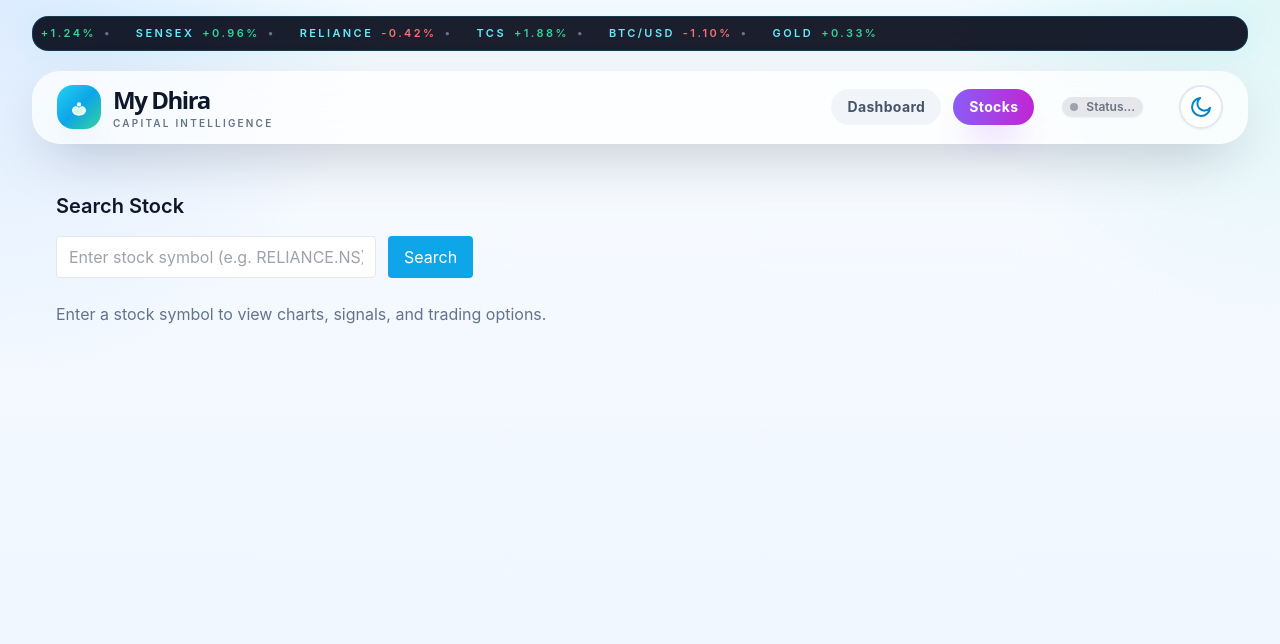
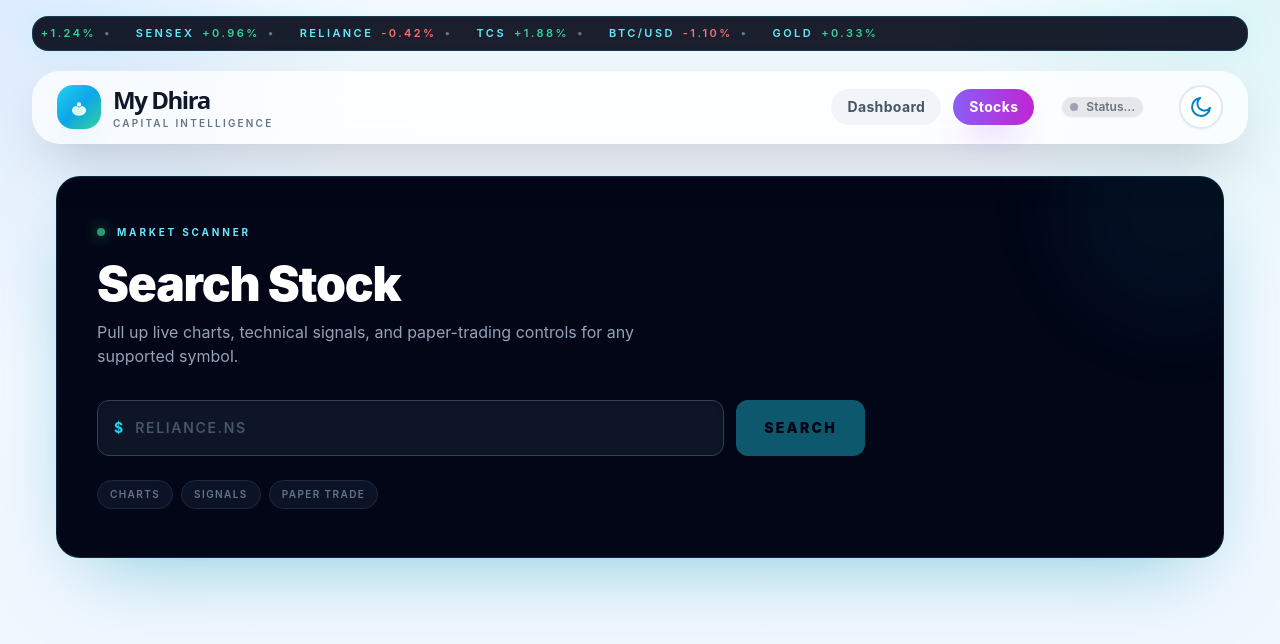
Before and after one commit to xdominator365/smart-investor-platform, a React (Vite) app in the folder smart-investor/frontend/: page /stocks in a window 1280 px wide. Shown: the top 644 px of the page. Built offline with nearby package versions, Linux system fonts and the light colour scheme; no server answers.

Commit message:
Polish stock search experience

```diff
--- a/smart-investor/frontend/src/pages/Stocks.tsx
+++ b/smart-investor/frontend/src/pages/Stocks.tsx
@@ -4,33 +4,65 @@ export default function Stocks() {
   const [symbol, setSymbol] = useState("");
 
   const handleSearch = () => {
-    if (!symbol.trim()) return;
-    const url = `/stocks/${symbol.toUpperCase()}`;
-    window.open(url, '_blank');
+    const normalizedSymbol = symbol.trim().toUpperCase();
+    if (!normalizedSymbol) return;
+    const url = `/stocks/${normalizedSymbol}`;
+    window.open(url, "_blank");
   };
 
   return (
-    <main className="p-6">
-      <h2 className="text-xl font-semibold mb-4">Search Stock</h2>
+    <main className="px-4 pb-8 pt-2 md:px-6">
+      <section className="relative overflow-hidden rounded-3xl border border-cyan-500/20 bg-slate-950 px-5 py-8 shadow-[0_25px_80px_-30px_rgba(8,145,178,0.55)] md:px-10 md:py-12">
+        <div className="pointer-events-none absolute -right-16 -top-20 h-56 w-56 rounded-full border border-cyan-400/10 bg-cyan-400/5 blur-2xl" />
+        <div className="relative max-w-3xl">
+          <div className="mb-5 flex items-center gap-3 text-[10px] font-bold uppercase tracking-[0.28em] text-cyan-300">
+            <span className="h-2 w-2 animate-pulse rounded-full bg-emerald-400 shadow-[0_0_14px_rgba(74,222,128,0.9)]" />
+            Market scanner
+          </div>
+          <h2 className="text-3xl font-black tracking-tight text-white md:text-5xl">
+            Search Stock
+          </h2>
+          <p className="mt-3 max-w-xl text-sm leading-6 text-slate-400 md:text-base">
+            Pull up live charts, technical signals, and paper-trading controls for any supported symbol.
+          </p>
 
-      <div className="flex gap-3">
+          <form
+            className="mt-8 flex flex-col gap-3 sm:flex-row"
+            onSubmit={(event) => {
+              event.preventDefault();
+              handleSearch();
+            }}
+          >
+            <label className="sr-only" htmlFor="stock-symbol">
+              Stock symbol
+            </label>
+            <div className="flex min-h-14 flex-1 items-center rounded-xl border border-slate-700 bg-slate-900/90 px-4 shadow-inner shadow-black/20 transition-colors focus-within:border-cyan-400/70 focus-within:ring-2 focus-within:ring-cyan-400/10">
+              <span className="mr-3 text-sm font-bold text-cyan-400">$</span>
               <input
+                id="stock-symbol"
                 value={symbol}
                 onChange={(e) => setSymbol(e.target.value)}
-          placeholder="Enter stock symbol (e.g. RELIANCE.NS)"
-          className="px-3 py-2 border rounded dark:bg-slate-800 min-w-[260px] w-full max-w-xs"
+                placeholder="RELIANCE.NS"
+                autoComplete="off"
+                className="w-full bg-transparent text-sm font-semibold uppercase tracking-[0.12em] text-white outline-none placeholder:text-slate-600"
               />
+            </div>
             <button
-          onClick={handleSearch}
-          className="px-4 py-2 bg-sky-500 text-white rounded"
+              type="submit"
+              disabled={!symbol.trim()}
+              className="min-h-14 rounded-xl bg-cyan-400 px-7 text-sm font-black uppercase tracking-[0.16em] text-slate-950 shadow-[0_0_24px_rgba(34,211,238,0.2)] transition-all hover:bg-cyan-300 hover:shadow-[0_0_32px_rgba(34,211,238,0.42)] disabled:cursor-not-allowed disabled:opacity-40 disabled:shadow-none"
             >
               Search
             </button>
+          </form>
+
+          <div className="mt-6 flex flex-wrap gap-2 text-[10px] font-semibold uppercase tracking-[0.14em] text-slate-500">
+            <span className="rounded-full border border-slate-800 bg-slate-900/80 px-3 py-1.5">Charts</span>
+            <span className="rounded-full border border-slate-800 bg-slate-900/80 px-3 py-1.5">Signals</span>
+            <span className="rounded-full border border-slate-800 bg-slate-900/80 px-3 py-1.5">Paper trade</span>
           </div>
-
-      <p className="mt-6 text-slate-500">
-        Enter a stock symbol to view charts, signals, and trading options.
-      </p>
+        </div>
+      </section>
     </main>
   );
 }
```
Lines whose indentation alone changed are shown as unchanged.
